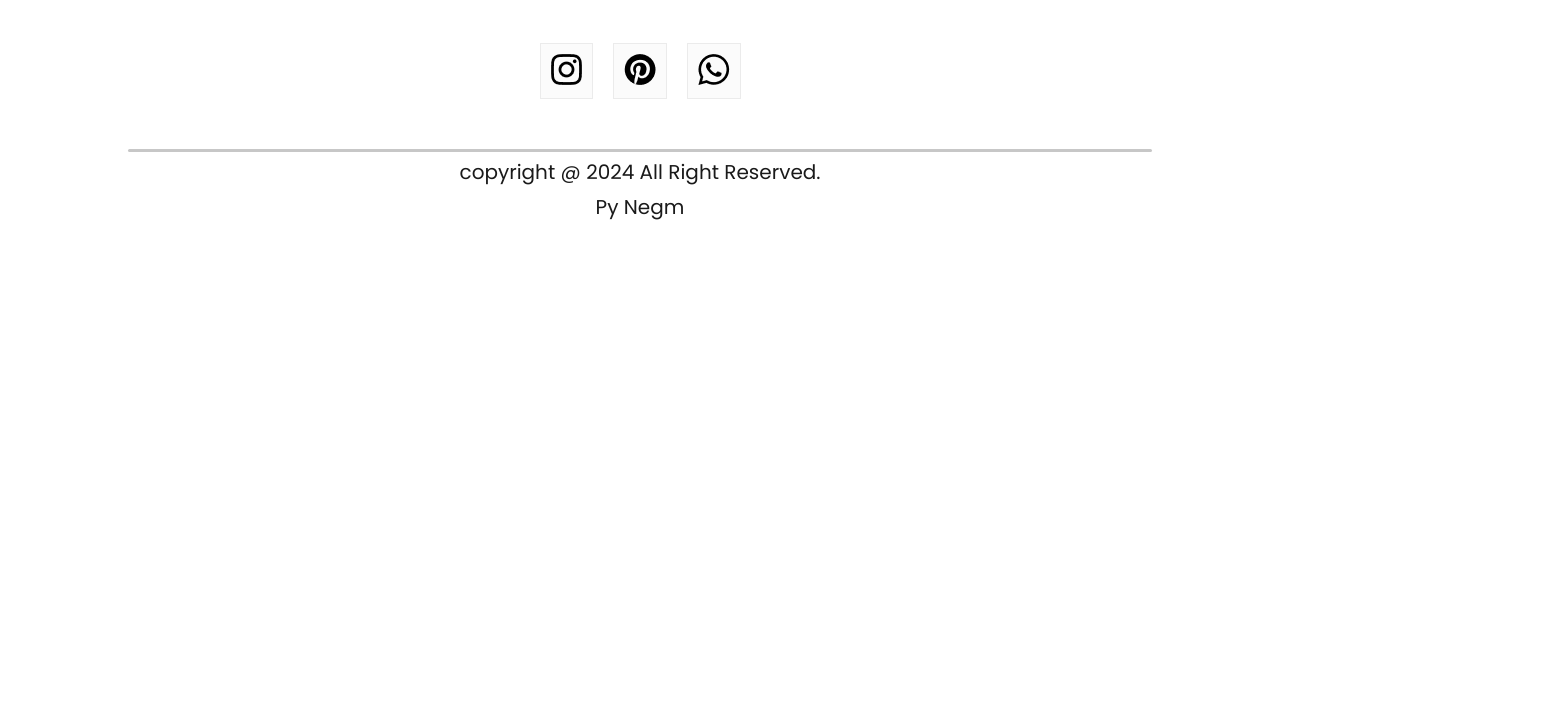
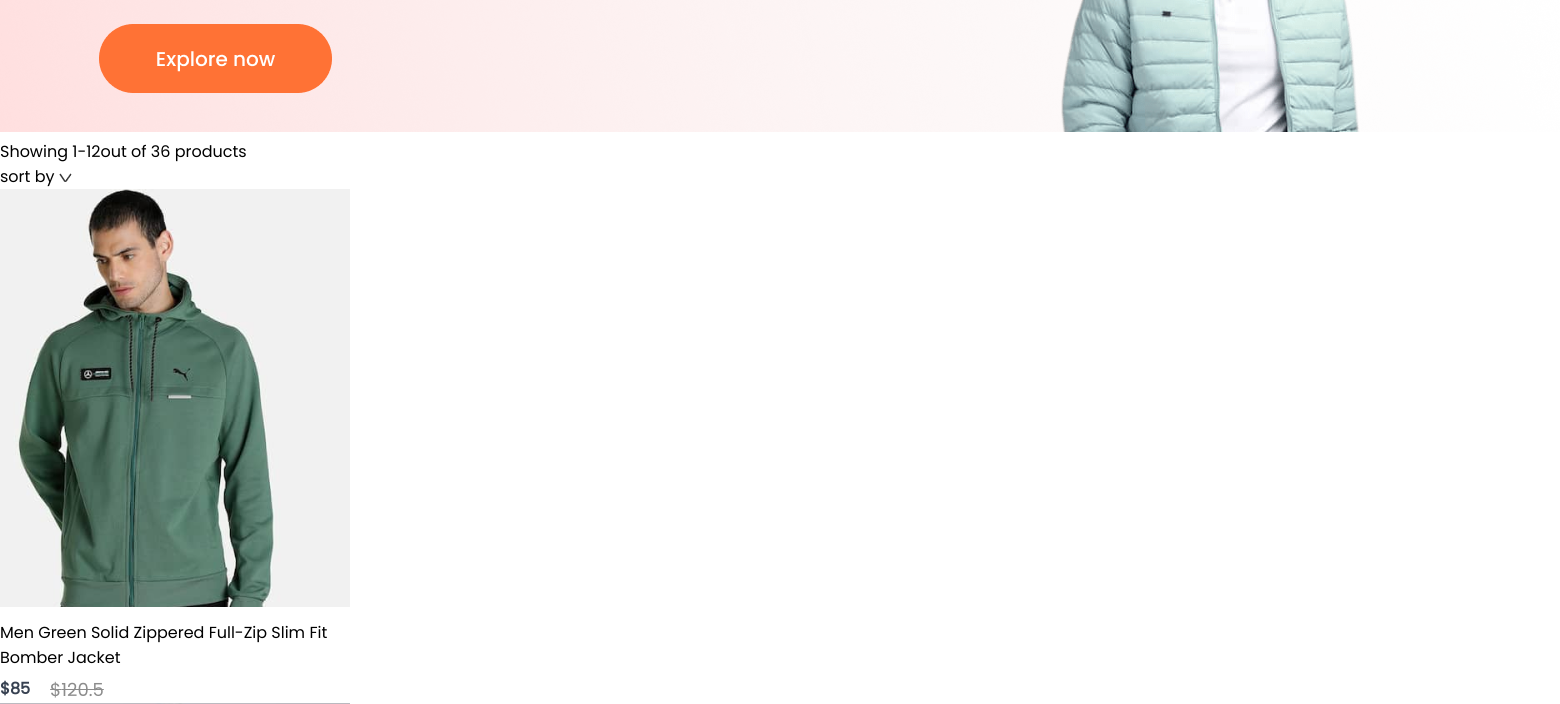
Before and after one commit to AbdelrahmanNegmMohmed/e-comiric-3, a React (Create React App) app: page /mens in a window 1280 px wide. Shown: the part 300-1004 px from the top of the page, 1560 px wide, since content can reach past the window. Before the commit the page ends 800 px from the top, so only its background shows below. Built offline with nearby package versions, Linux system fonts and the light colour scheme.

Commit message:
usecontexet hooks and render panner in all pages

```diff
--- a/src/App.js
+++ b/src/App.js
@@ -7,6 +7,9 @@
 import LoginSignup from './Pages/LoginSignup';
 import Product from './Pages/Product';
 import Footer from './Components/Footer/Footer';
+import men_banner from "./Components/Assets/banner_mens.png"
+import women_banner from "./Components/Assets/banner_women.png"
+import kids_banner from "./Components/Assets/banner_kids.png"
 
 function App() {
   return (
@@ -15,9 +18,9 @@
             <NavBar/>
             <Routes>
               <Route path='/' element={<Shop/>}/>
-              <Route path='/mens' element={<ShopCategory   category="men"/>}/>
-              <Route path='/womens' element={<ShopCategory  category="women"/>}/>
-              <Route path='/kids' element={<ShopCategory   category="kid"/>}/>
+              <Route path='/mens' element={<ShopCategory banner={men_banner} category="men"/>}/>
+              <Route path='/womens' element={<ShopCategory banner={women_banner}  category="women"/>}/>
+              <Route path='/kids' element={<ShopCategory banner={kids_banner} category="kid"/>}/>
               <Route path='/cart' element={<Cart/>}/>
               <Route path='/login' element={<LoginSignup/>}/>
               <Route path='/product' element={<Product/>}>
--- /dev/null
+++ b/src/Context/ShopContext.jsx
@@ -0,0 +1,14 @@
+import React, { createContext } from 'react'
+import all_product from "../Components/Assets/all_product"
+
+export const Shopcontext = createContext(null)
+const ShopContextprovider = (props) => {
+    const contextvalue ={all_product}
+  return (
+    <Shopcontext.Provider value={contextvalue}>
+        {props.children}
+    </Shopcontext.Provider>
+  )
+}
+
+export default ShopContextprovider;
--- a/src/Pages/LoginSignup.jsx
+++ b/src/Pages/LoginSignup.jsx
@@ -1,8 +1,11 @@
-import React from 'react'
+import React from "react"
+
 
 const LoginSignup = () => {
   return (
-    <div>LoginSignup</div>
+<div>
+
+</div>
   )
 }
 
--- a/src/Pages/ShopCategory.jsx
+++ b/src/Pages/ShopCategory.jsx
@@ -1,9 +1,49 @@
-import React from 'react'
 
-const ShopCategory = () => {
+import "./CSS/ShopCategory.css"
+import dropdown_icon from "../Components/Assets/dropdown_icon.png"
+import Item from '../Components/Item/Item'
+import { useContext } from "react"
+import { Shopcontext } from "../Context/ShopContext"
+const ShopCategory = (props) => {
+  const {all_product}=useContext(Shopcontext)
+
   return (
-    <div>ShopCategory</div>
+    <div className='shop-category'>
+      <img src={props.banner} alt="" />
+      <div className='shopcategory-indexsort'>
+        <p>
+          <span>Showing 1-12</span>out of 36 products
+        </p>
+        <div className='shopcategory-sort'>
+          sort by <img src={dropdown_icon} alt="" />
+        </div>
+      </div>
+      <div className='shopcategory-products'>
+        {
+          all_product.map((item,i)=>{
+            if(props.category===item.category){
+              return(
+                <Item key={i}
+                id={item.id}
+                name={item.name}
+                image={item.image}
+                new_price={item.new_price}
+                old_price={item.old_price}
+
+
+                />
+              )
+
+
+            }
+          })     }
+
+      </div>
+
+
+
+    </div>
   )
 }
 
-export default ShopCategory
+export default ShopCategory;
--- a/src/index.js
+++ b/src/index.js
@@ -3,12 +3,13 @@
 import './index.css';
 import App from './App';
 import reportWebVitals from './reportWebVitals';
-
+import ShopContextprovider from './Context/ShopContext';
 const root = ReactDOM.createRoot(document.getElementById('root'));
 root.render(
-  <React.StrictMode>
-    <App />
-  </React.StrictMode>
+  <ShopContextprovider>
+  <App />
+</ShopContextprovider>
+
 );
 
 // If you want to start measuring performance in your app, pass a function
```
Also changed, not shown: src/Pages/CSS/ShopCategory.css (added).
